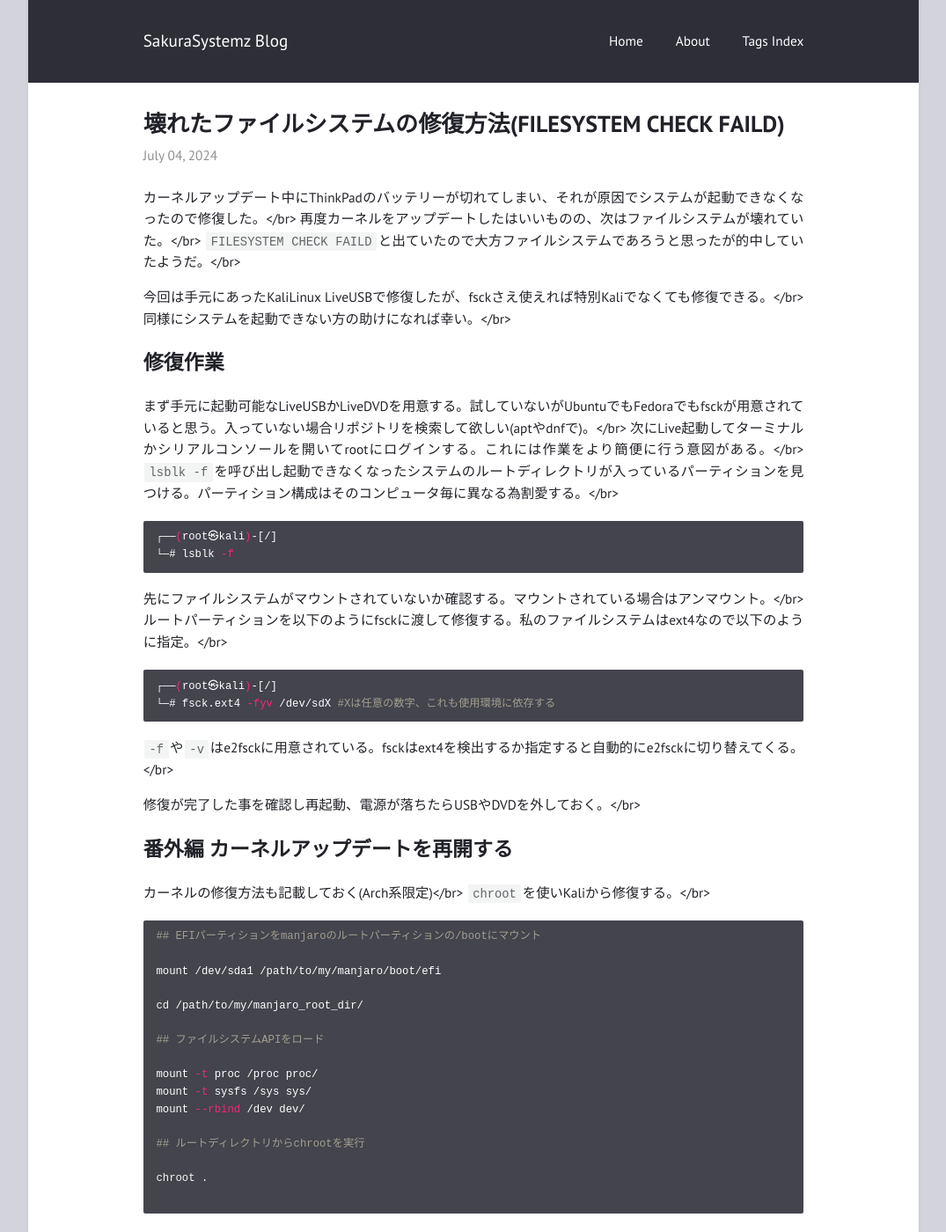
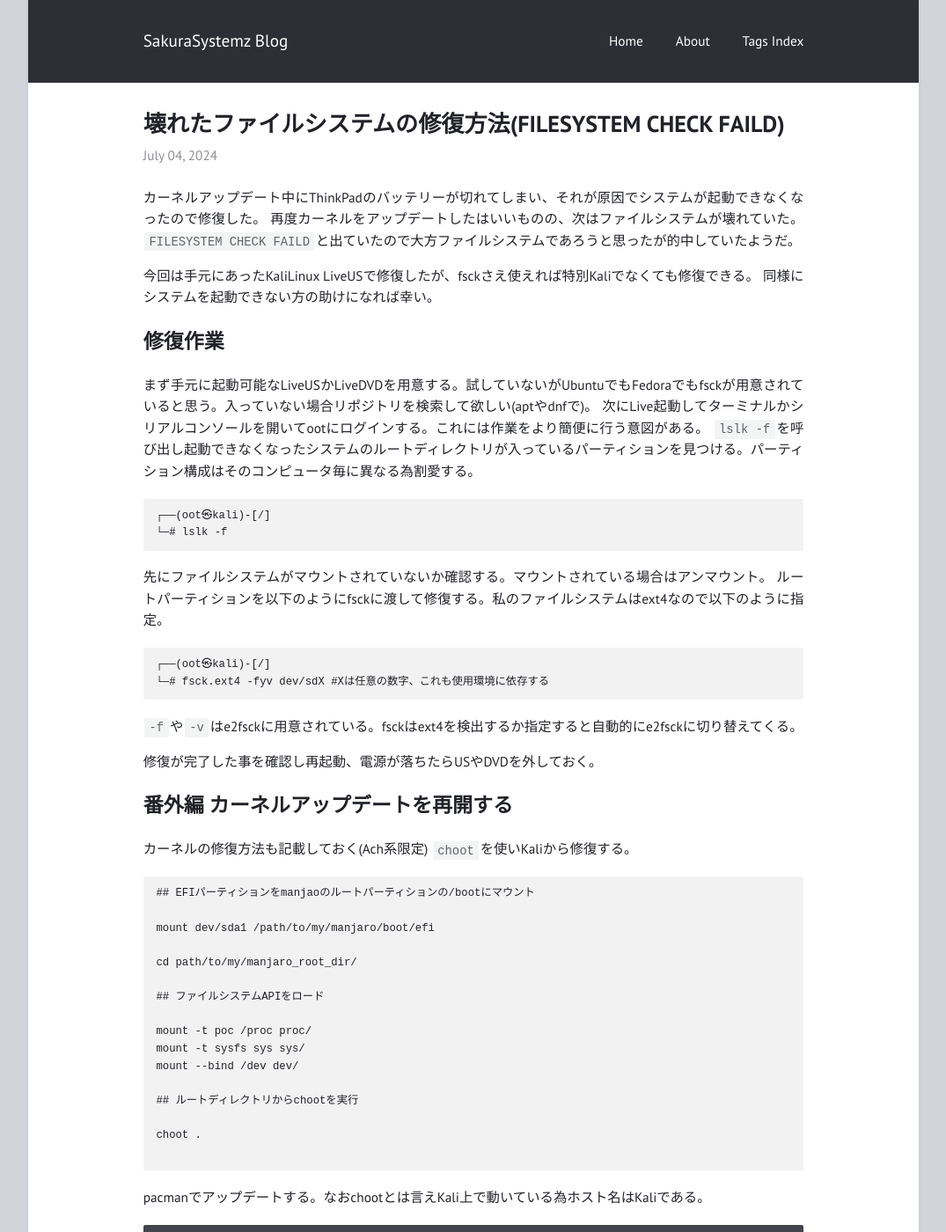
Before and after one commit to SakuraSystemz/blog, a Jekyll site: the page built from _posts/2024-07-04-linux-filesystem-broken-and-fix.md, in a window 1280 px wide and 1400 px high. Shown: the whole window at 88% size, without its empty margins (102-1177 px from the left). Built offline with Jekyll 4.4.1, drawn with Linux system fonts in a browser that asks for light colours; some of the changed text lies outside the part shown.

Commit message:
<br>除去

````diff
--- a/_posts/2024-07-04-linux-filesystem-broken-and-fix.md
+++ b/_posts/2024-07-04-linux-filesystem-broken-and-fix.md
@@ -4,53 +4,53 @@ title: "壊れたファイルシステムの修復方法(FILESYSTEM CHECK FAILD)
 date: 2024-07-04 18:39 +0900
 tags: [Linux, 修理, ext4, fs]
 ---
-カーネルアップデート中にThinkPadのバッテリーが切れてしまい、それが原因でシステムが起動できなくなったので修復した。</br>
-再度カーネルをアップデートしたはいいものの、次はファイルシステムが壊れていた。</br>
-`FILESYSTEM CHECK FAILD`と出ていたので大方ファイルシステムであろうと思ったが的中していたようだ。</br>
+カーネルアップデート中にThinkPadのバッテリーが切れてしまい、それが原因でシステムが起動できなくなったので修復した。
+再度カーネルをアップデートしたはいいものの、次はファイルシステムが壊れていた。
+`FILESYSTEM CHECK FAILD`と出ていたので大方ファイルシステムであろうと思ったが的中していたようだ。
 
-今回は手元にあったKaliLinux LiveUSBで修復したが、fsckさえ使えれば特別Kaliでなくても修復できる。</br>
-同様にシステムを起動できない方の助けになれば幸い。</br>
+今回は手元にあったKaliLinux LiveUSで修復したが、fsckさえ使えれば特別Kaliでなくても修復できる。
+同様にシステムを起動できない方の助けになれば幸い。
 
 # 修復作業
-まず手元に起動可能なLiveUSBかLiveDVDを用意する。試していないがUbuntuでもFedoraでもfsckが用意されていると思う。入っていない場合リポジトリを検索して欲しい(aptやdnfで)。</br>
-次にLive起動してターミナルかシリアルコンソールを開いてrootにログインする。これには作業をより簡便に行う意図がある。</br>
-`lsblk -f`を呼び出し起動できなくなったシステムのルートディレクトリが入っているパーティションを見つける。パーティション構成はそのコンピュータ毎に異なる為割愛する。</br>
-```bash
-┌──(root㉿kali)-[/]
-└─# lsblk -f
+まず手元に起動可能なLiveUSかLiveDVDを用意する。試していないがUbuntuでもFedoraでもfsckが用意されていると思う。入っていない場合リポジトリを検索して欲しい(aptやdnfで)。
+次にLive起動してターミナルかシリアルコンソールを開いてootにログインする。これには作業をより簡便に行う意図がある。
+`lslk -f`を呼び出し起動できなくなったシステムのルートディレクトリが入っているパーティションを見つける。パーティション構成はそのコンピュータ毎に異なる為割愛する。
+```ash
+┌──(oot㉿kali)-[/]
+└─# lslk -f
 ```
-先にファイルシステムがマウントされていないか確認する。マウントされている場合はアンマウント。</br>
-ルートパーティションを以下のようにfsckに渡して修復する。私のファイルシステムはext4なので以下のように指定。</br>
-```bash
-┌──(root㉿kali)-[/]
-└─# fsck.ext4 -fyv /dev/sdX #Xは任意の数字、これも使用環境に依存する
+先にファイルシステムがマウントされていないか確認する。マウントされている場合はアンマウント。
+ルートパーティションを以下のようにfsckに渡して修復する。私のファイルシステムはext4なので以下のように指定。
+```ash
+┌──(oot㉿kali)-[/]
+└─# fsck.ext4 -fyv dev/sdX #Xは任意の数字、これも使用環境に依存する
 ```
-`-f`や`-v`はe2fsckに用意されている。fsckはext4を検出するか指定すると自動的にe2fsckに切り替えてくる。</br>
+`-f`や`-v`はe2fsckに用意されている。fsckはext4を検出するか指定すると自動的にe2fsckに切り替えてくる。
 
-修復が完了した事を確認し再起動、電源が落ちたらUSBやDVDを外しておく。</br>
+修復が完了した事を確認し再起動、電源が落ちたらUSやDVDを外しておく。
 
 # 番外編 カーネルアップデートを再開する
-カーネルの修復方法も記載しておく(Arch系限定)</br>
-`chroot`を使いKaliから修復する。</br>
-```bash
-## EFIパーティションをmanjaroのルートパーティションの/bootにマウント
+カーネルの修復方法も記載しておく(Ach系限定)
+`choot`を使いKaliから修復する。
+```ash
+## EFIパーティションをmanjaoのルートパーティションの/bootにマウント
 
-mount /dev/sda1 /path/to/my/manjaro/boot/efi
+mount dev/sda1 /path/to/my/manjaro/boot/efi
 
-cd /path/to/my/manjaro_root_dir/
+cd path/to/my/manjaro_root_dir/
 
 ## ファイルシステムAPIをロード
 
-mount -t proc /proc proc/
-mount -t sysfs /sys sys/
-mount --rbind /dev dev/
+mount -t poc /proc proc/
+mount -t sysfs sys sys/
+mount --bind /dev dev/
 
-## ルートディレクトリからchrootを実行
+## ルートディレクトリからchootを実行
 
-chroot .
+choot .
 
 ```
-pacmanでアップデートする。なおchrootとは言えKali上で動いている為ホスト名はKaliである。</br>
+pacmanでアップデートする。なおchootとは言えKali上で動いている為ホスト名はKaliである。
 ```
 ## pacman実行
 
````
Also changed, not shown: other parts of _posts/2024-07-04-linux-filesystem-broken-and-fix.md (+2 -2 lines), _posts/2024-04-13-new-home-decision.md (+3 -3 lines).
